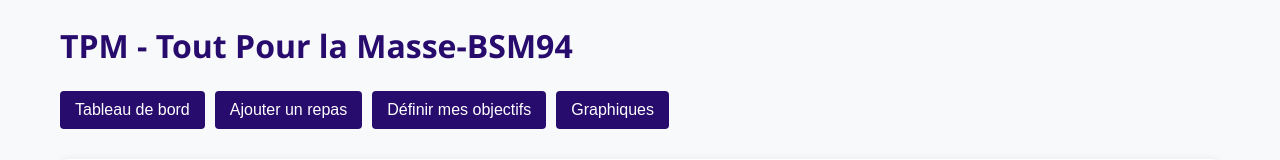
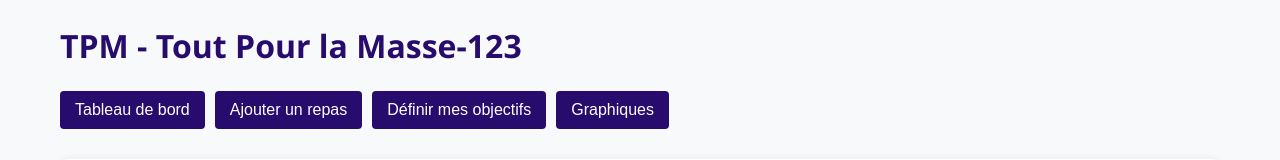
Before and after one commit to fbeawels/StackGitOps, a website with bundled scripts: page frontend/index.html in a window 1280 px wide. Shown: the top 160 px of the page. Built offline with nearby package versions, Linux system fonts and the light colour scheme; no server answers.

Commit message:
Update index.html

```diff
--- a/frontend/index.html
+++ b/frontend/index.html
@@ -12,7 +12,7 @@
 <body>
   <div id="app" class="container">
     <header>
-      <h1>TPM - Tout Pour la Masse-BSM94</h1>
+      <h1>TPM - Tout Pour la Masse-123</h1>
       <nav id="main-nav">
         <button id="nav-dashboard" class="nav-button">Tableau de bord</button>
         <button id="nav-meals" class="nav-button">Ajouter un repas</button>
```
